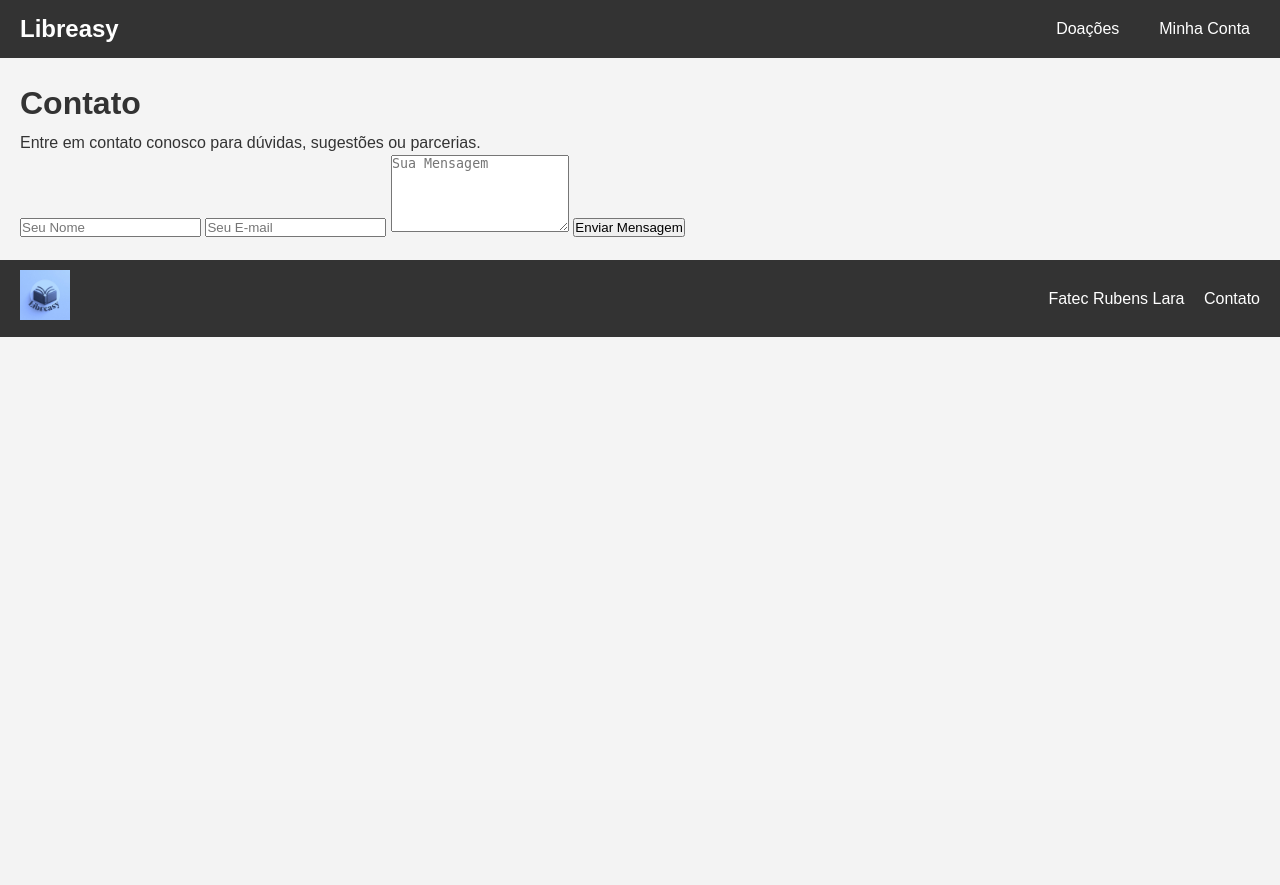
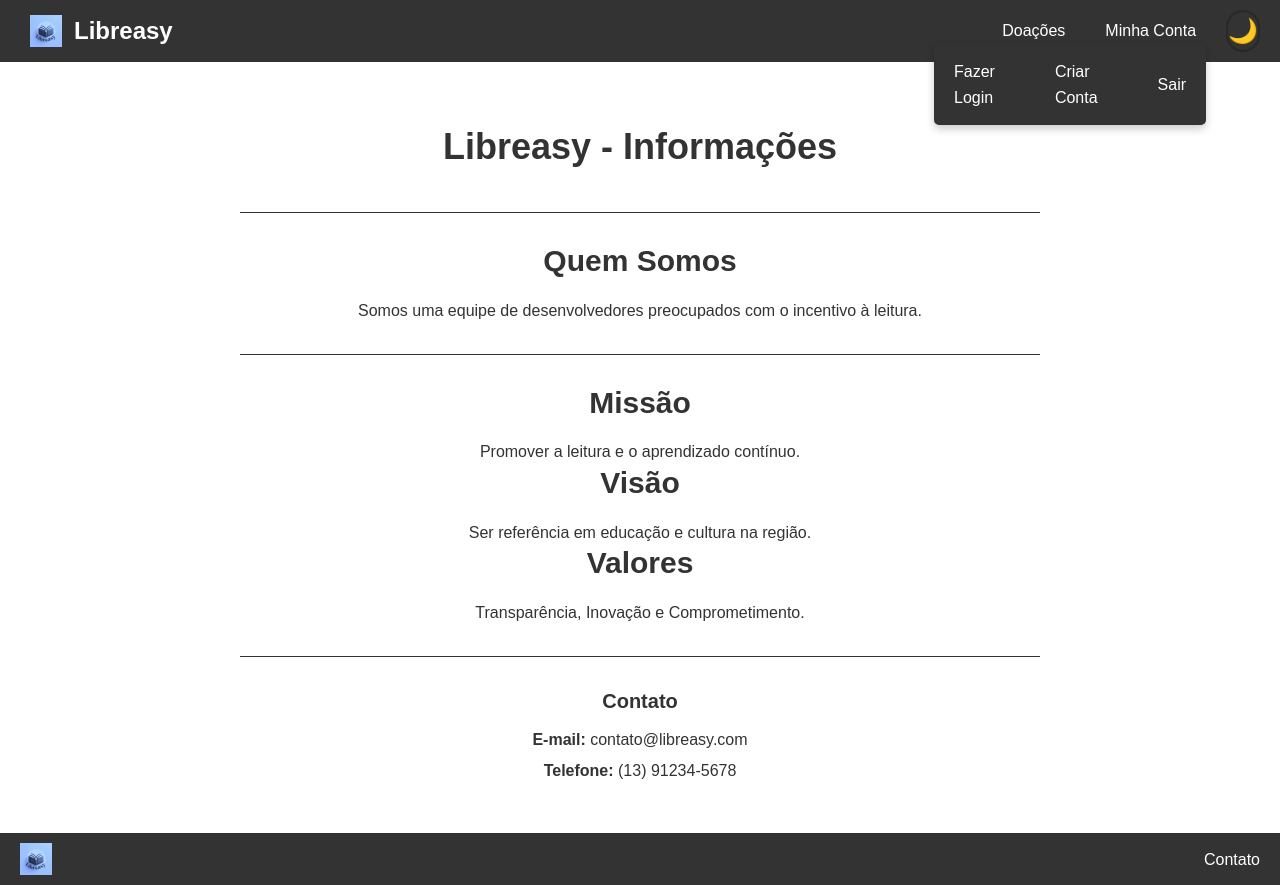
Before and after one commit to mariahelenlima/Libreasy, a Django app: page /contato/ in a window 1280 px wide. Before the commit the page ends 337 px from the top, so only its background shows below. Run offline with Django 5.2, Linux system fonts and the light colour scheme.

Commit message:
lucas 19/03 23h05

```diff
--- a/livros/urls.py
+++ b/livros/urls.py
@@ -2,8 +2,10 @@ from django.urls import path
 from . import views
 
 urlpatterns = [
-        path('', views.index, name='home'),
-        path('contato/', views.contato, name='contato'),
-        path('criar-conta/', views.criar_conta, name='criar_conta'),
-        path('doacoes/', views.doacoes, name='doacoes'),  # URL corrigida
-    ]
+    path('', views.index, name='home'),
+    path('contato/', views.contato, name='contato'),
+    path('criar-conta/', views.criar_conta, name='criar_conta'),
+    path('doacoes/', views.doacoes, name='doacoes'),
+    path('login/', views.login_view, name='login'),  # Nova URL de login
+    path('logout/', views.logout_view, name='logout'),  # Nova URL de logout
+]
--- a/livros/views.py
+++ b/livros/views.py
@@ -1,8 +1,9 @@
 from django.shortcuts import render, redirect
-from django.contrib.auth.forms import UserCreationForm
+from django.contrib.auth.forms import UserCreationForm, AuthenticationForm
+from django.contrib.auth import authenticate, login, logout
 from django.contrib import messages
+from django.http import JsonResponse
 from .models import Livro  # Importe o modelo Livro
-
 
 def index(request):
     livros = Livro.objects.all()  # Busca todos os livros do banco de dados
@@ -27,3 +28,21 @@ def criar_conta(request):
 
 def doacoes(request):
     return render(request, 'doacoes.html')
+
+# Nova view de login
+def login_view(request):
+    if request.method == 'POST':
+        username = request.POST.get('username')
+        password = request.POST.get('password')
+        user = authenticate(request, username=username, password=password)
+        if user is not None:
+            login(request, user)
+            return JsonResponse({'success': True})
+        else:
+            return JsonResponse({'success': False, 'error': 'Usuário ou senha inválidos.'})
+    return JsonResponse({'success': False, 'error': 'Método não permitido.'})
+
+# View de logout
+def logout_view(request):
+    logout(request)
+    return redirect('home')
--- /dev/null
+++ b/static/JS/ScriptLogin.js
@@ -0,0 +1,104 @@
+// Estado de login (simulação)
+let usuarioLogado = false; // Altere para true para simular usuário logado
+
+// Função para atualizar o submenu de "Minha Conta"
+function atualizarSubmenu() {
+    const dropdownMenu = document.querySelector(".dropdown-menu");
+    dropdownMenu.innerHTML = ""; // Limpa o submenu
+
+    if (usuarioLogado) {
+        // Opções para usuário logado
+        dropdownMenu.innerHTML = `
+            <li><a href="emprestimos.html">Meus Empréstimos</a></li>
+            <li><a href="meus-dados.html">Meus Dados</a></li>
+            <li><a href="#" id="sair">Sair</a></li>
+        `;
+        document.getElementById("sair").addEventListener("click", () => {
+            fetch("/logout/", { method: "POST" })  // Faz logout no backend
+                .then(() => {
+                    usuarioLogado = false;
+                    atualizarSubmenu();
+                });
+        });
+    } else {
+        // Opções para usuário não logado
+        dropdownMenu.innerHTML = `
+            <li><a href="#" id="fazer-login">Fazer Login</a></li>
+            <li><a href="criar-conta/">Criar Conta</a></li>
+        `;
+        document
+            .getElementById("fazer-login")
+            .addEventListener("click", (e) => {
+                e.preventDefault();
+                document.getElementById("login-popup").style.display = "flex";
+            });
+    }
+}
+
+// Pop-up de Login
+const loginPopup = document.getElementById("login-popup");
+const closePopup = document.querySelector(".close-popup");
+const loginForm = document.getElementById("login-form");
+
+closePopup.addEventListener("click", () => {
+    loginPopup.style.display = "none";
+});
+
+loginForm.addEventListener("submit", (e) => {
+    e.preventDefault();
+    const usuario = document.getElementById("usuario").value;
+    const senha = document.getElementById("senha").value;
+
+    // Envia os dados de login para o backend
+    fetch("/login/", {
+        method: "POST",
+        headers: {
+            "Content-Type": "application/json",
+            "X-CSRFToken": document.querySelector("[name=csrfmiddlewaretoken]").value, // Adiciona o token CSRF
+        },
+        body: JSON.stringify({ username: usuario, password: senha }),
+    })
+        .then((response) => response.json())
+        .then((data) => {
+            if (data.success) {
+                usuarioLogado = true;
+                atualizarSubmenu();
+                loginPopup.style.display = "none";
+            } else {
+                alert(data.error || "Usuário ou senha inválidos.");
+            }
+        })
+        .catch((error) => {
+            console.error("Erro ao fazer login:", error);
+        });
+});
+
+// Fechar pop-up ao clicar fora
+window.addEventListener("click", (e) => {
+    if (e.target === loginPopup) {
+        loginPopup.style.display = "none";
+    }
+});
+
+// Submenu ao passar o mouse
+const minhaContaBtn = document.querySelector(".minha-conta-btn");
+const dropdownMenu = document.querySelector(".dropdown-menu");
+
+minhaContaBtn.addEventListener("mouseenter", () => {
+    dropdownMenu.style.display = "block";
+});
+
+minhaContaBtn.addEventListener("mouseleave", () => {
+    dropdownMenu.style.display = "none";
+});
+
+dropdownMenu.addEventListener("mouseenter", () => {
+    dropdownMenu.style.display = "block";
+});
+
+dropdownMenu.addEventListener("mouseleave", () => {
+    dropdownMenu.style.display = "none";
+});
+
+// Inicializa o submenu
+atualizarSubmenu();
--- a/templates/contato.html
+++ b/templates/contato.html
@@ -1,17 +1,39 @@
 {% load static %}
-
 <!DOCTYPE html>
 <html lang="pt-BR">
+
 <head>
-    <meta charset="UTF-8" />
-    <meta name="viewport" content="width=device-width, initial-scale=1.0" />
+    <meta charset="UTF-8">
+    <meta name="viewport" content="width=device-width, initial-scale=1.0">
     <title>Libreasy - Contato</title>
-    <link rel="stylesheet" href="{% static 'css/style.css' %}" />
+    <link rel="stylesheet" href="{% static 'css/style1.css' %}">
+         <!-- Framework Tailwind -->
+         <script src="https://unpkg.com/@tailwindcss/browser@4"></script>
+
+
+    <!-- Manifest -->
+<link rel="manifest" href="/manifest.json">
+
+<!-- Service Worker -->
+<script>
+  if ('serviceWorker' in navigator) {
+    navigator.serviceWorker.register('/sw.js')
+      .then((registration) => {
+        console.log('Service Worker registrado com sucesso:', registration);
+      })
+      .catch((error) => {
+        console.log('Falha ao registrar o Service Worker:', error);
+      });
+  }
+</script>
 </head>
+
 <body>
     <header>
-        <div class="header-left">
-            <a href="/" class="logo">Libreasy</a>
+
+        <div class="header-left flex gap-x-3">
+            <img class="h-8 hover:animate-bounce" src="{% static 'images/Libreasy_logo2.png' %}" alt="Logo Libreasy" class="libreasy-logo">
+            <a href="{% url 'home' %}" class="logo"> Libreasy</a>
         </div>
         <div class="header-right">
             <nav>
@@ -20,36 +42,69 @@
                     <li class="dropdown">
                         <a href="#" class="minha-conta-btn">Minha Conta</a>
                         <ul class="dropdown-menu">
-                            </ul>
+                            <li><a href="#" id="fazer-login">Fazer Login</a></li>
+                            <li><a href="criar-conta.html">Criar Conta</a></li>
+                            <li><a href="#" id="sair">Sair</a></li>
+                        </ul>
+                    </li>
+                    <li>
+                        <button id="theme-toggle">🌙</button> <!-- Botão de Tema -->
                     </li>
                 </ul>
             </nav>
         </div>
     </header>
 
-    <main>
+    <!-- Pop-up de Login -->
+    <div id="login-popup" class="popup">
+        <div class="popup-content">
+            <span class="close-popup">&times;</span>
+            <h2>Fazer Login</h2>
+            <form id="login-form">
+                <input type="email" id="email" placeholder="E-mail" required>
+                <input type="password" id="senha" placeholder="Senha" required>
+                <button type="submit">Acessar</button>
+            </form>
+            <a href="esqueci-senha.html" class="esqueci-senha">Esqueci minha senha</a>
+        </div>
+    </div>
+<!----------------------------------------------------------------------------------->
+    <main class="main-contato">
         <div class="pagina-contato">
-            <h1>Contato</h1>
-            <p>Entre em contato conosco para dúvidas, sugestões ou parcerias.</p>
-            <form class="form-contato">
-                <input type="text" id="nome" placeholder="Seu Nome" required />
-                <input type="email" id="email" placeholder="Seu E-mail" required />
-                <textarea id="mensagem" placeholder="Sua Mensagem" rows="5" required></textarea>
-                <button type="submit">Enviar Mensagem</button>
-            </form>
+            <h1 class="font-bold text-4xl">Libreasy - Informações </h1>
+            <hr>
+            <div class="quem-somos">
+                <h2 class="font-bold text-3xl">Quem Somos</h2>
+                <p>Somos uma equipe de desenvolvedores preocupados com o incentivo à leitura.</p>
+            </div>
+            <hr>
+            <div class="missao-visao-valores">
+                <h2 class="font-bold text-3xl">Missão</h2>
+                <p>Promover a leitura e o aprendizado contínuo.</p>
+                <h2 class="font-bold text-3xl">Visão</h2>
+                <p>Ser referência em educação e cultura na região.</p>
+                <h2 class="font-bold text-3xl">Valores</h2>
+                <p>Transparência, Inovação e Comprometimento.</p>
+            </div>
+            <hr>
+            <div class="contato-info">
+                <h2 class="font-semibold text-xl">Contato</h2>
+                <p><strong>E-mail:</strong> contato@libreasy.com</p>
+                <p><strong>Telefone:</strong> (13) 91234-5678</p>
+            </div>
         </div>
     </main>
-
+<!----------------------------------------------------------------------------------->
     <footer>
         <div class="footer-left">
-            <img src="{% static 'Images/Libreasy_logo.jpg' %}" alt="Logo Libreasy" class="footer-logo" />
+            <img class="h-8 hover:animate-bounce" src="{% static 'Images/Libreasy_logo.jpg' %}" alt="Logo Libreasy" class="footer-logo" />
         </div>
         <div class="footer-right">
-            <a href="https://www.fatecrl.edu.br" target="_blank">Fatec Rubens Lara</a>
-            <a href="/contato/">Contato</a>
+            <a href="contato.html">Contato</a>
         </div>
     </footer>
 
-    <script src="script.js"></script>
+    <script src="{% static 'js/script.js' %}"></script>
+    <script src="{% static 'js/ScriptLogin.js' %}"></script>
 </body>
 </html>
--- a/templates/criar-conta.html
+++ b/templates/criar-conta.html
@@ -39,7 +39,7 @@
         <div class="header-right">
             <nav>
                 <ul>
-                    <li><a href="{% url 'doacoes' %}" class="doacoes-btn">Doações</a></li>
+                    <li><a href="/doacoes/" class="doacoes-btn">Doações</a></li>
                     <li class="dropdown">
                         <a href="#" class="minha-conta-btn">Minha Conta</a>
                         <ul class="dropdown-menu">
@@ -97,5 +97,6 @@
     </footer>
 
     <script src="{% static 'js/script.js' %}"></script>
+    <script src="{% static 'js/ScriptLogin.js' %}"></script>
 </body>
 </html>
```
Also changed, not shown: templates/doacoes.html (+20 -7 lines), templates/index.html (+21 -1 lines).
